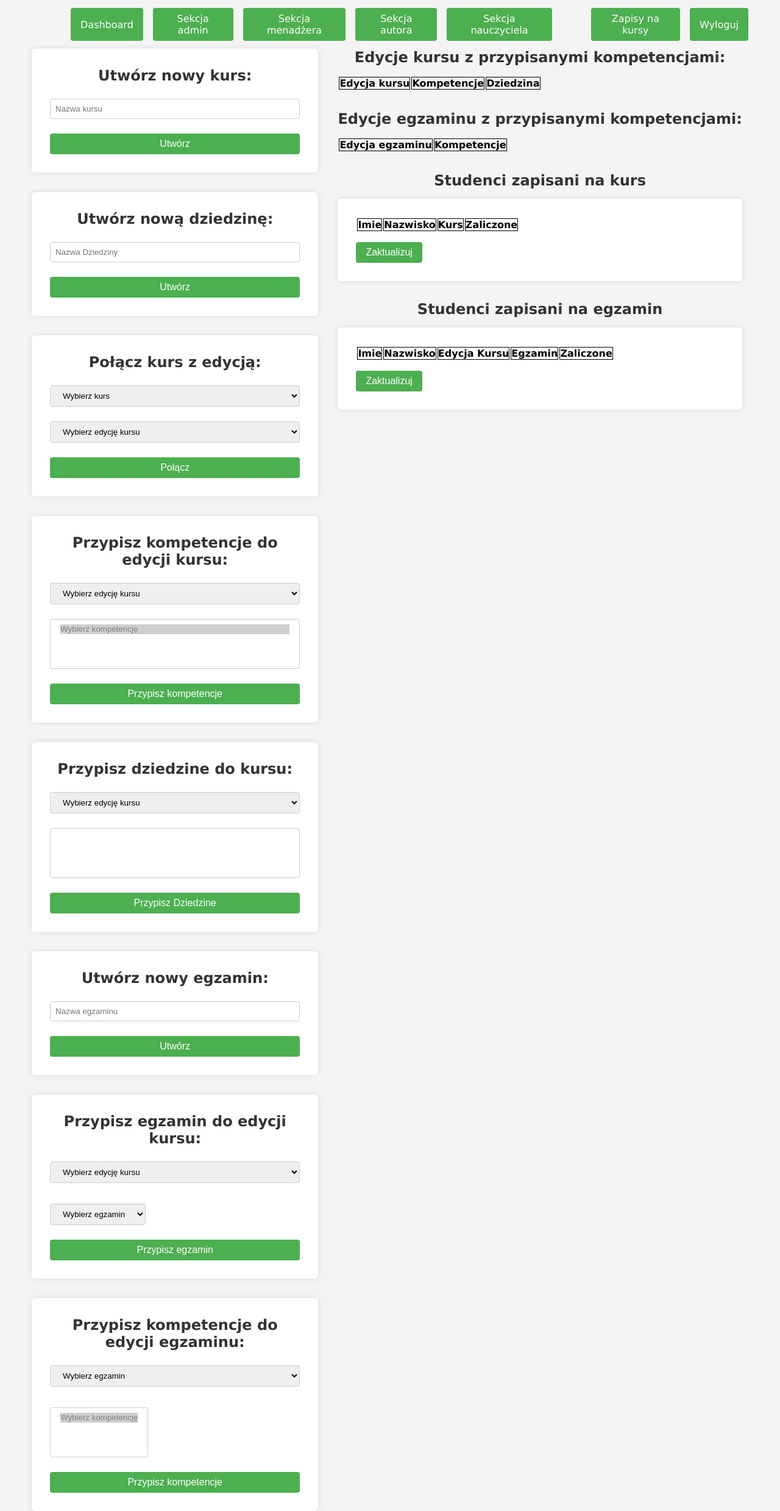
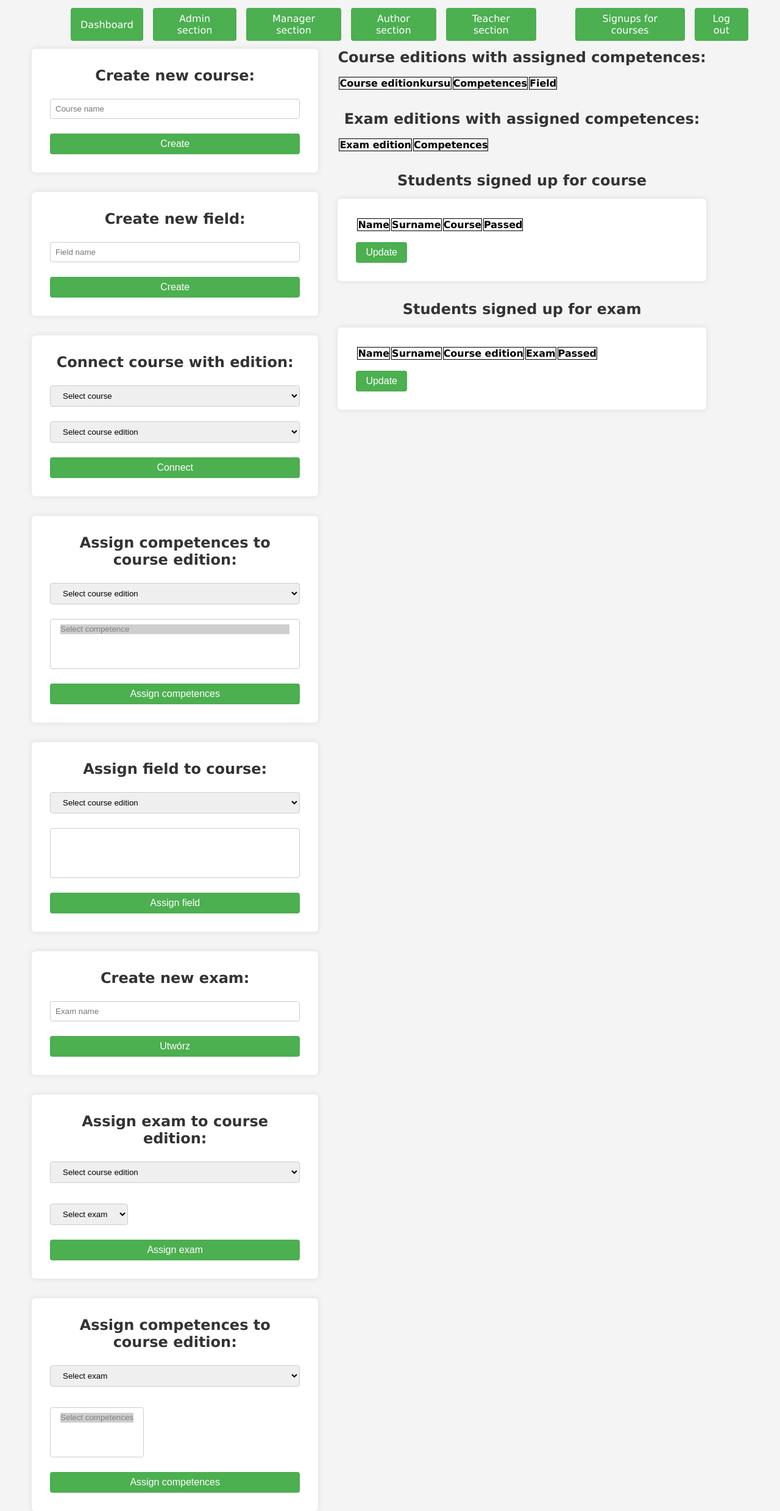
Before and after one commit to nasaarmas/FoDS, a Flask app: template src/templates/author.html in a window 1280 px wide. Shown: the whole page at 61% size. Run offline with Flask 3, Linux system fonts and the light colour scheme; the template is opened without the code that fills it, so the values that code supplies are empty.

Commit message:
changed default messages language to english for code to be consistent

```diff
--- a/src/flask_bp/dashboard.py
+++ b/src/flask_bp/dashboard.py
@@ -7,7 +7,7 @@ dash_bp = Blueprint('dash', __name__, template_folder='src.templates')
 @dash_bp.route('/dashboard')
 def dashboard():
     if not session.get('logged_in'):
-        flash('Musisz się zalogować, aby uzyskać dostęp do tej strony!', 'danger')
+        flash('You have to login to access this site!', 'danger')
         return redirect(url_for('login.login'))
     student_competences = """
     SELECT STRING_AGG(k.nazwa, ', ') AS kompetencje
@@ -49,7 +49,7 @@ def update_competences():
     INNER JOIN egzaminedycjakursu eek on egzamin.id = eek.idegzamin
     INNER JOIN kompetencjaegzamin ke ON eek.nazwa = ke.EgzaminEdycjaKursuNazwa
     INNER JOIN kompetencja k ON ke.idkompetencja = k.id
-    WHERE se.czyzdal = true AND se.idstudent =  (SELECT id FROM uzytkownik WHERE login = 'jankowalski');"""
+    WHERE se.czyzdal = true AND se.idstudent =  (SELECT id FROM uzytkownik WHERE login = %s);"""
 
     for exam_comp in db.query(exam_comps, (session['username'],)):
         exists = "SELECT * FROM studentkompetencja WHERE idstudent = %s and idkompetencja = %s"
--- a/src/flask_bp/login.py
+++ b/src/flask_bp/login.py
@@ -16,10 +16,10 @@ def login():
         if user and user[0][1] == password:
             session['logged_in'] = True
             session['username'] = username
-            flash('Zalogowano pomyślnie!', 'success')
+            flash('Logged in successfully!', 'success')
             return redirect(url_for('dash.dashboard'))
         else:
-            flash('Nie ma takiego konta.', 'info')
+            flash('This account doesn\'t exist.', 'info')
 
     return render_template('login.html')
 
@@ -28,5 +28,5 @@ def login():
 def logout():
     session.pop('logged_in', None)
     session.pop('username', None)
-    flash('Wylogowano pomyślnie!', 'success')
+    flash('Logged out successfully!', 'success')
     return redirect(url_for('login.login'))
--- a/src/templates/author.html
+++ b/src/templates/author.html
@@ -4,7 +4,7 @@
 <head>
     <meta charset="UTF-8">
     <meta name="viewport" content="width=device-width, initial-scale=1.0">
-    <title>Panel autora</title>
+    <title>Author panel</title>
     <link rel="stylesheet" href="{{ url_for('static', filename='css/styles.css') }}">
     <style>
         .left-section {
@@ -37,52 +37,53 @@
     <div class="main">
         <section class="left-section">
             <form action="{{ url_for('author.create_course') }}" method="post" class="form form-card">
-                    <h2>Utwórz nowy kurs:</h2>
-                    <input type="text" name="course_name" placeholder="Nazwa kursu" required>
-                    <button class="button" type="submit">Utwórz</button>
+                <h2>Create new course:</h2>
+                <input type="text" name="course_name" placeholder="Course name" required>
+                <button class="button" type="submit">Create</button>
             </form>
 
             <form action="{{ url_for('author.create_field') }}" method="post" class="form form-card">
-                    <h2>Utwórz nową dziedzinę:</h2>
-                    <input type="text" name="course_name" placeholder="Nazwa Dziedziny" required>
-                    <button class="button" type="submit">Utwórz</button>
+                <h2>Create new field:</h2>
+                <input type="text" name="course_name" placeholder="Field name" required>
+                <button class="button" type="submit">Create</button>
             </form>
             <form action="{{ url_for('author.create_course_edition') }}" method="post" class="form form-card">
-                <h2>Połącz kurs z edycją:</h2>
+                <h2>Connect course with edition:</h2>
                 <select name="course_name">
-                    <option disabled selected>Wybierz kurs</option>
+                    <option disabled selected>Select course</option>
                     {% for course in courses %}
                     <option value="{{ course }}">{{ course }}</option>
                     {% endfor %}
                 </select>
                 <select name="edition_name">
-                    <option disabled selected>Wybierz edycję kursu</option>
+                    <option disabled selected>Select course edition</option>
                     {% for edition in editions %}
                     <option value="{{ edition }}">{{ edition }}</option>
                     {% endfor %}
                 </select>
-                <button class="button" type="submit">Połącz</button>
+                <button class="button" type="submit">Connect</button>
             </form>
-                <form action="{{ url_for('author.assign_comptenece_to_course_edition') }}" method="post" class="form form-card">
-                    <h2>Przypisz kompetencje do edycji kursu:</h2>
+            <form action="{{ url_for('author.assign_comptenece_to_course_edition') }}" method="post"
+                  class="form form-card">
+                <h2>Assign competences to course edition:</h2>
                 <select name="course_edition_name">
-                        <option disabled selected>Wybierz edycję kursu</option>
+                    <option disabled selected>Select course edition</option>
                     {% for course_ed in courses_edition %}
                     <option value="{{ course_ed }}">{{ course_ed }}</option>
                     {% endfor %}
                 </select>
                 <select name="competences" multiple>
-                        <option disabled selected>Wybierz kompetencję</option>
+                    <option disabled selected>Select competence</option>
                     {% for competence in competences %}
                     <option value="{{ competence }}">{{ competence }}</option>
                     {% endfor %}
                 </select>
-                    <button class="button" type="submit">Przypisz kompetencje</button>
+                <button class="button" type="submit">Assign competences</button>
             </form>
             <form action="{{ url_for('author.assign_field_to_course') }}" method="post" class="form form-card">
-                    <h2>Przypisz dziedzine do kursu:</h2>
+                <h2>Assign field to course:</h2>
                 <select name="course_name">
-                        <option disabled selected>Wybierz edycję kursu</option>
+                    <option disabled selected>Select course edition</option>
                     {% for course in courses %}
                     <option value="{{ course }}">{{ course }}</option>
                     {% endfor %}
@@ -92,63 +93,62 @@
                     <option value="{{ field }}">{{ field }}</option>
                     {% endfor %}
                 </select>
-                    <button class="button" type="submit">Przypisz Dziedzine</button>
+                <button class="button" type="submit">Assign field</button>
             </form>
             <form action="{{ url_for('author.create_exam') }}" method="post" class="form form-card">
-                    <h2>Utwórz nowy egzamin:</h2>
-                    <input type="text" name="exam_name" placeholder="Nazwa egzaminu" required>
+                <h2>Create new exam:</h2>
+                <input type="text" name="exam_name" placeholder="Exam name" required>
                 <button class="button" type="submit">Utwórz</button>
             </form>
 
-                <!-- Form for Assigning an Exam to a Course Edition -->
             <form action="{{ url_for('author.assign_exam_to_course_edition') }}" method="post" class="form form-card">
-                    <h2>Przypisz egzamin do edycji kursu:</h2>
+                <h2>Assign exam to course edition:</h2>
                 <select name="course_edition_name">
-                        <option disabled selected>Wybierz edycję kursu</option>
+                    <option disabled selected>Select course edition</option>
                     {% for course_ed in courses_edition %}
                     <option value="{{ course_ed }}">{{ course_ed }}</option>
                     {% endfor %}
                 </select>
                 <div style="padding-top: 10px;">
                     <select name="exam_name">
-                        <option disabled selected>Wybierz egzamin</option>
+                        <option disabled selected>Select exam</option>
                         {% for exam in exams %}
                         <option value="{{ exam }}">{{ exam }}</option>
                         {% endfor %}
                     </select>
                 </div>
-                    <button class="button" type="submit">Przypisz egzamin</button>
+                <button class="button" type="submit">Assign exam</button>
             </form>
 
-                <!-- Form for Assigning Competences to Exam Edition -->
-                <form action="{{ url_for('author.assign_competences_to_exam_edition') }}" method="post" class="form form-card">
-                    <h2>Przypisz kompetencje do edycji egzaminu:</h2>
+            <form action="{{ url_for('author.assign_competences_to_exam_edition') }}" method="post"
+                  class="form form-card">
+                <h2>Assign competences to course edition:</h2>
                 <select name="exam_edition_name">
-                        <option disabled selected>Wybierz egzamin</option>
+                    <option disabled selected>Select exam</option>
                     {% for exam_ed in exam_editions %}
                     <option value="{{ exam_ed }}">{{ exam_ed }}</option>
                     {% endfor %}
                 </select>
                 <div style="padding-top: 10px;">
                     <select name="competences" multiple>
-                        <option disabled selected>Wybierz kompetencję</option>
+                        <option disabled selected>Select competences</option>
                         {% for competence in competences %}
                         <option value="{{ competence }}">{{ competence }}</option>
                         {% endfor %}
                     </select>
                 </div>
-                    <button class="button" type="submit">Przypisz kompetencje</button>
+                <button class="button" type="submit">Assign competences</button>
             </form>
         </section>
         <section>
             <div>
-                    <h2>Edycje kursu z przypisanymi kompetencjami:</h2>
+                <h2>Course editions with assigned competences:</h2>
                 <table class="mt-2">
                     <thead>
                     <tr>
-                                <th>Edycja kursu</th>
-                                <th>Kompetencje</th>
-                                <th>Dziedzina</th>
+                        <th>Course editionkursu</th>
+                        <th>Competences</th>
+                        <th>Field</th>
                     </tr>
                     </thead>
                     <tbody>
@@ -173,12 +173,12 @@
                 </table>
             </div>
             <div class="mt-4">
-                    <h2>Edycje egzaminu z przypisanymi kompetencjami:</h2>
+                <h2>Exam editions with assigned competences:</h2>
                 <table class="mt-2">
                     <thead>
                     <tr>
-                                <th>Edycja egzaminu</th>
-                                <th>Kompetencje</th>
+                        <th>Exam edition</th>
+                        <th>Competences</th>
                     </tr>
                     </thead>
                     <tbody>
@@ -199,15 +199,15 @@
             </div>
             <div>
                 <div class="mt-4">
-                        <h2>Studenci zapisani na kurs</h2>
+                    <h2>Students signed up for course</h2>
                     <form action="{{ url_for('author.student_passed_course') }}" method="post" class="form-card mt-2">
                         <table>
                             <thead>
                             <tr>
-                                        <th>Imie</th>
-                                        <th>Nazwisko</th>
-                                        <th>Kurs</th>
-                                        <th>Zaliczone</th>
+                                <th>Name</th>
+                                <th>Surname</th>
+                                <th>Course</th>
+                                <th>Passed</th>
                             </tr>
                             </thead>
                             <tbody>
@@ -219,10 +219,14 @@
                                 <td>{{ course_name }}</td>
                                 <td>
                                     <div>
-                                                <input type="radio" name="{{ student_name }}-{{ student_surname }}-{{ course_name }}" value="False" {% if not passed %}checked{% endif %}> NieZaliczone
+                                        <input type="radio"
+                                               name="{{ student_name }}-{{ student_surname }}-{{ course_name }}"
+                                               value="False" {% if not passed %}checked{% endif %}> NotPassed
                                     </div>
                                     <div>
-                                                <input type="radio" name="{{ student_name }}-{{ student_surname }}-{{ course_name }}" value="True" {% if passed %}checked{% endif %}> Zaliczone
+                                        <input type="radio"
+                                               name="{{ student_name }}-{{ student_surname }}-{{ course_name }}"
+                                               value="True" {% if passed %}checked{% endif %}> Passed
                                     </div>
                                 </td>
                                 {% endif %}
@@ -230,24 +234,25 @@
                             {% endfor %}
                             </tbody>
                         </table>
-                            <button type="submit" class="button mt-2">Zaktualizuj</button>
+                        <button type="submit" class="button mt-2">Update</button>
                     </form>
                 </div>
                 <div class="mt-4">
-                        <h2>Studenci zapisani na egzamin</h2>
+                    <h2>Students signed up for exam</h2>
                     <form action="{{ url_for('author.student_passed_exam') }}" method="post" class="form-card mt-2">
                         <table>
                             <thead>
                             <tr>
-                                        <th>Imie</th>
-                                        <th>Nazwisko</th>
-                                        <th>Edycja Kursu</th>
-                                        <th>Egzamin</th>
-                                        <th>Zaliczone</th>
+                                <th>Name</th>
+                                <th>Surname</th>
+                                <th>Course edition</th>
+                                <th>Exam</th>
+                                <th>Passed</th>
                             </tr>
                             </thead>
                             <tbody>
-                                    {% for student_name, student_surname, course_name, exam_name, passed_exam in students_exams %}
+                            {% for student_name, student_surname, course_name, exam_name, passed_exam in students_exams
+                            %}
                             <tr>
                                 {% if student_name is not none %}
                                 <td>{{ student_name }}</td>
@@ -256,10 +261,16 @@
                                 <td>{{ exam_name }}</td>
                                 <td>
                                     <div>
-                                                <input type="radio" name="exam-{{ student_name }}-{{ student_surname }}-{{ exam_name }}" style="display: flex;" value="False" {% if not passed_exam %}checked{% endif %}> NieZaliczone
+                                        <input type="radio"
+                                               name="exam-{{ student_name }}-{{ student_surname }}-{{ exam_name }}"
+                                               style="display: flex;" value="False" {% if not passed_exam %}checked{%
+                                               endif %}> NotPassed
                                     </div>
                                     <div>
-                                                <input type="radio" name="exam-{{ student_name }}-{{ student_surname }}-{{ exam_name }}" style="display: flex;" value="True" {% if passed_exam %}checked{% endif %}> Zaliczone
+                                        <input type="radio"
+                                               name="exam-{{ student_name }}-{{ student_surname }}-{{ exam_name }}"
+                                               style="display: flex;" value="True" {% if passed_exam %}checked{% endif
+                                               %}> Passed
                                     </div>
                                 </td>
                                 {% endif %}
@@ -267,7 +278,7 @@
                             {% endfor %}
                             </tbody>
                         </table>
-                            <button type="submit" class="button mt-2">Zaktualizuj</button>
+                        <button type="submit" class="button mt-2">Update</button>
                     </form>
                 </div>
             </div>
--- a/src/templates/components/header.html
+++ b/src/templates/components/header.html
@@ -6,6 +6,7 @@
         gap: 4rem;
         height: 10vh;
     }
+
     .nav {
         display: flex;
         gap: 1rem;
@@ -17,13 +18,13 @@
 
     <div class="nav">
         <a href="{{ url_for('dash.dashboard') }}" class="button">Dashboard</a>
-        <a href="{{ url_for('admin.admin') }}" class="button">Sekcja admin</a>
-        <a href="{{ url_for('manager.manager') }}" class="button">Sekcja menadżera</a>
-        <a href="{{ url_for('author.author') }}" class="button">Sekcja autora</a>
-        <a href="{{ url_for('teacher.teacher') }}" class="button">Sekcja nauczyciela</a>
+        <a href="{{ url_for('admin.admin') }}" class="button">Admin section</a>
+        <a href="{{ url_for('manager.manager') }}" class="button">Manager section</a>
+        <a href="{{ url_for('author.author') }}" class="button">Author section</a>
+        <a href="{{ url_for('teacher.teacher') }}" class="button">Teacher section</a>
     </div>
     <div class="nav">
-        <a href="{{ url_for('courses.browse_courses') }}" class="button">Zapisy na kursy</a>
-        <a href="{{ url_for('login.logout') }}" class="button">Wyloguj</a>
+        <a href="{{ url_for('courses.browse_courses') }}" class="button">Signups for courses</a>
+        <a href="{{ url_for('login.logout') }}" class="button">Log out</a>
     </div>
 </header>
```
Also changed, not shown: src/flask_bp/admin.py (+5 -5 lines), src/flask_bp/author.py (+15 -15 lines), src/flask_bp/courses.py (+4 -4 lines), src/flask_bp/manager.py (+6 -9 lines), src/flask_bp/teacher.py (+6 -3 lines), src/templates/admin.html (+5 -4 lines), src/templates/dashboard.html (+5 -5 lines), src/templates/login.html (+4 -4 lines), src/templates/manager.html (+30 -28 lines), src/templates/signs_up.html (+19 -13 lines), src/templates/teacher.html (+17 -16 lines), README.md, src/database_connection.py (line endings or trailing spaces). Lines whose indentation alone changed are shown as unchanged.
